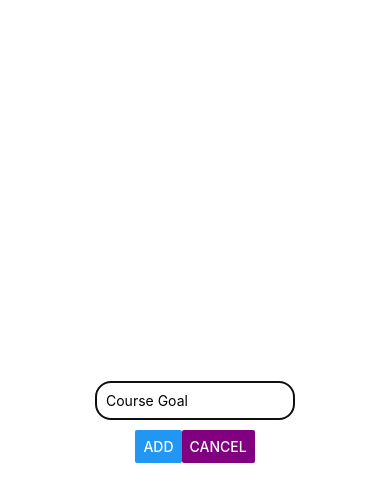
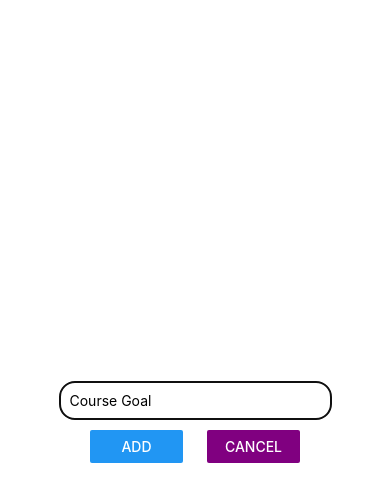
Before and after one commit to Pavel-Lunin/react-native-course, a React Native app: screen / in a window 390 px wide. Both pictures are taken after a click on the button "ADD GOAL". Shown: the top 502 px of the page. Built offline with nearby package versions, Linux system fonts and the light colour scheme.

Commit message:
Finishing the Modal Styling

```diff
--- a/components/GoalInput.js
+++ b/components/GoalInput.js
@@ -22,9 +22,13 @@ function GoalInput({ onAddGoal, visible, onCancel }) {
           onChangeText={goalInputHandler}
           value={enteredGoal}
         />
-        <View style={styles.buttons}>
-          <Button title="ADD" onPress={addGoalHandler} />
-          <Button title="CANCEL" color="purple" onPress={onCancel} />
+        <View style={styles.buttonContainer}>
+          <View style={styles.button}>
+            <Button title="ADD" onPress={addGoalHandler} />
+          </View>
+          <View style={styles.button}>
+            <Button title="CANCEL" color="purple" onPress={onCancel} />
+          </View>
         </View>
       </View>
     </Modal>
@@ -41,12 +45,17 @@ const styles = StyleSheet.create({
     borderColor: 'black',
     borderWidth: 1,
     padding: 10,
-    width: 200,
+    width: '70%',
     borderRadius: 15,
     marginBottom: 10,
   },
-  buttons: {
+  buttonContainer: {
     flexDirection: 'row',
+    justifyContent: 'space-around',
+    width: '60%',
+  },
+  button: {
+    width: '40%',
   },
 });
 
```
